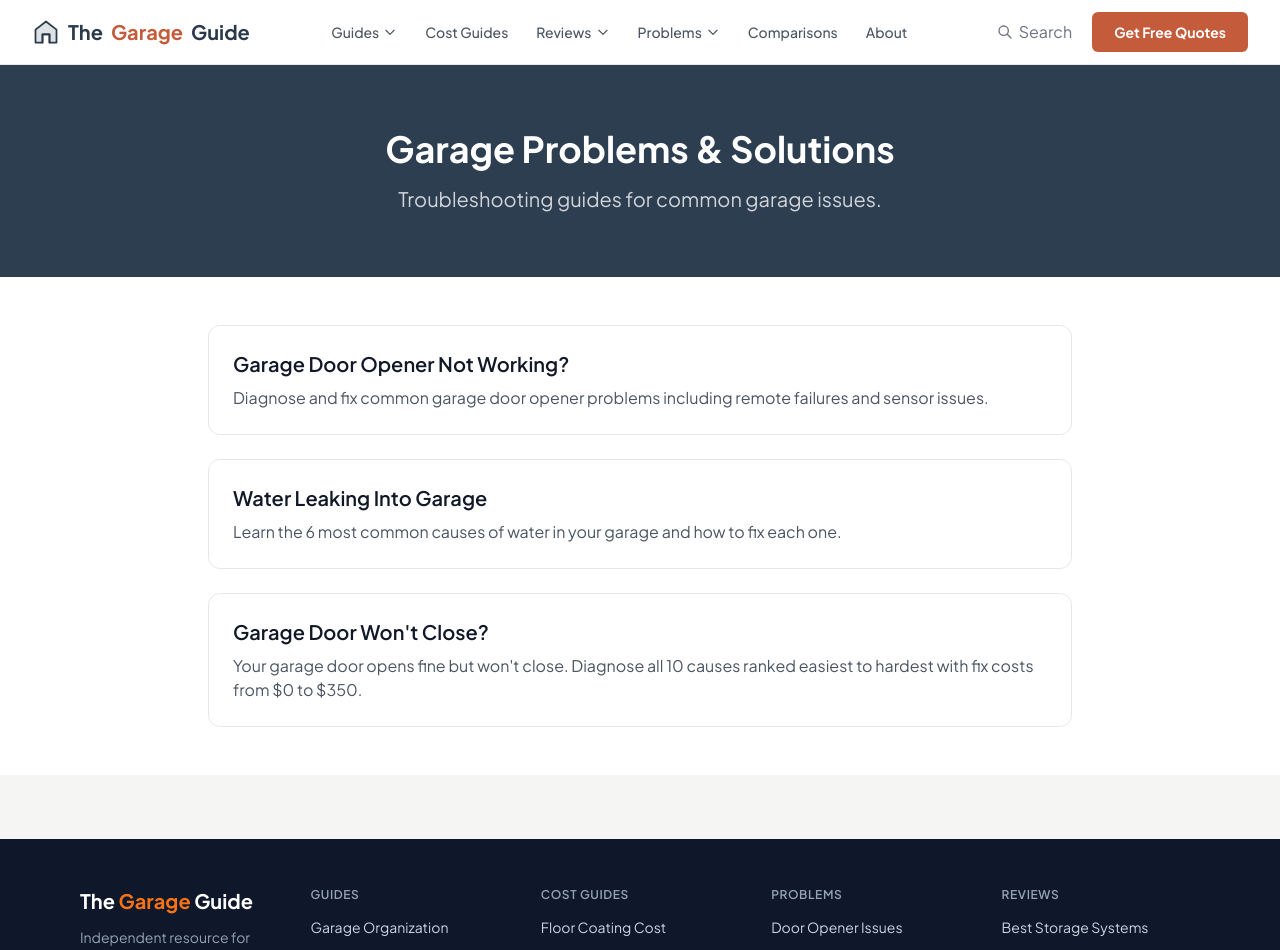
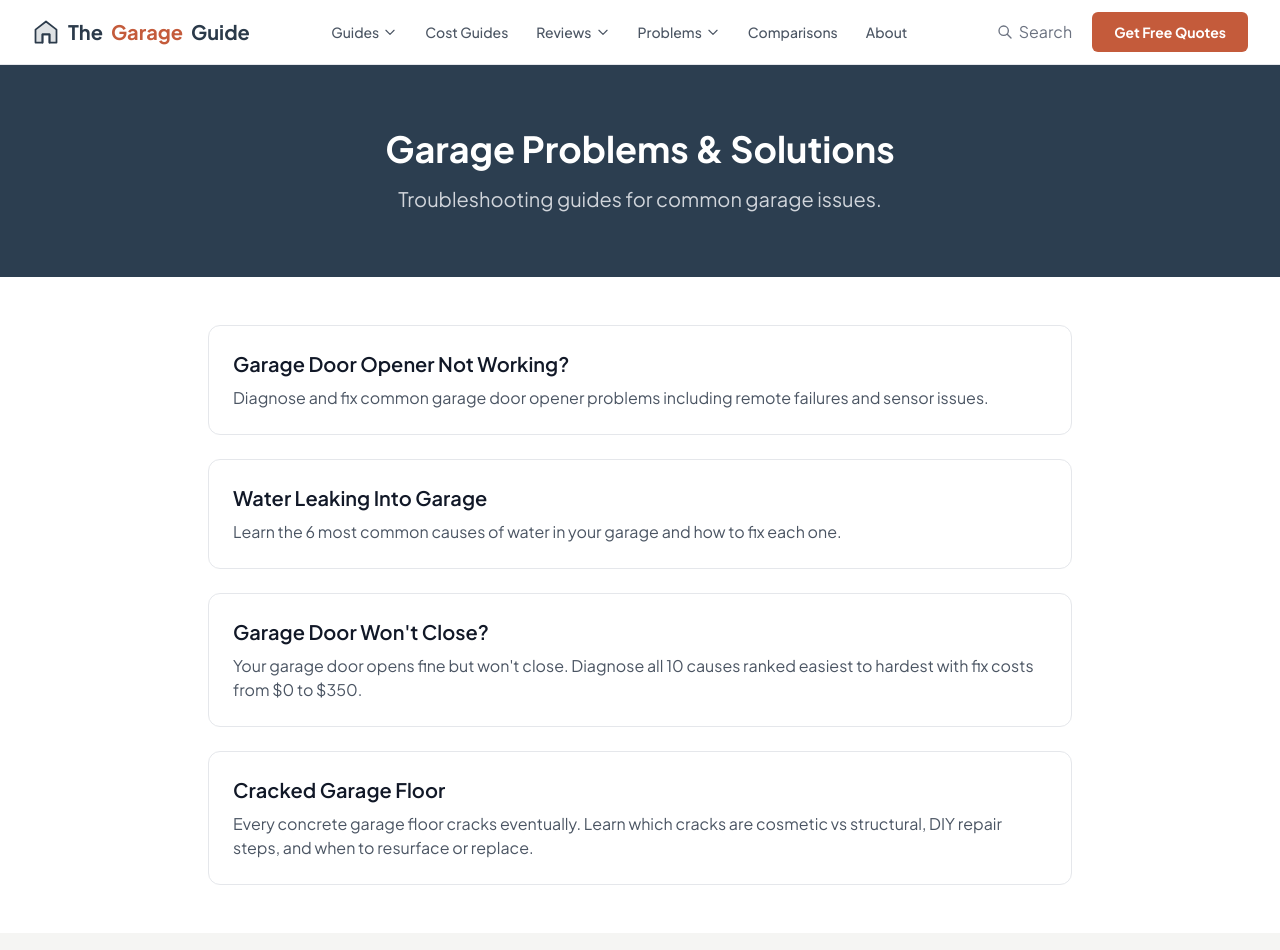
Before and after one commit to thebasementguide2026/thegarage.guide-, a Next.js app: page /problems in a window 1280 px wide. Shown: the top 950 px of the page. Built offline with nearby package versions, Linux system fonts and the light colour scheme.

Commit message:
Add cracked-garage-floor to problems section

```diff
--- a/app/problems/page.tsx
+++ b/app/problems/page.tsx
@@ -9,6 +9,7 @@ const problems = [
   { title: 'Garage Door Opener Not Working?', href: '/problems/garage-door-opener-not-working', description: 'Diagnose and fix common garage door opener problems including remote failures and sensor issues.' },
   { title: 'Water Leaking Into Garage', href: '/problems/water-leaking-into-garage', description: 'Learn the 6 most common causes of water in your garage and how to fix each one.' },
   { title: "Garage Door Won't Close?", href: '/problems/garage-door-wont-close', description: "Your garage door opens fine but won't close. Diagnose all 10 causes ranked easiest to hardest with fix costs from $0 to $350." },
+    { title: 'Cracked Garage Floor', href: '/problems/cracked-garage-floor', description: 'Every concrete garage floor cracks eventually. Learn which cracks are cosmetic vs structural, DIY repair steps, and when to resurface or replace.' },
 ]
 
 export default function ProblemsPage() {
```
